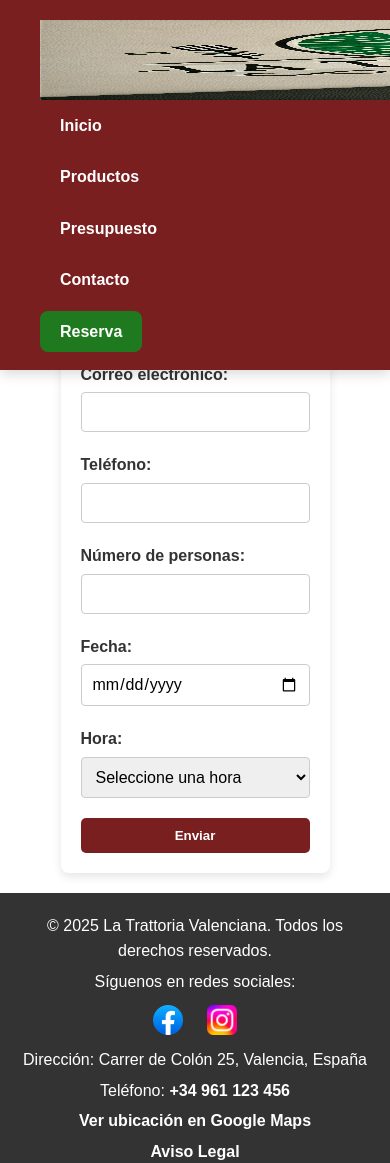
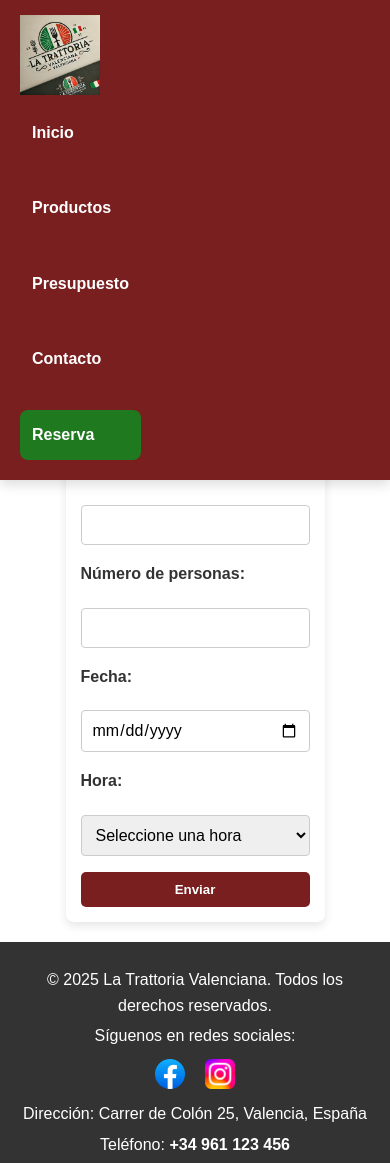
Before and after one commit to MarcoZonza/Marco_Zonza1_trabajoJAVASCRIPT, a plain HTML site: page views/reserva.html in a window 390 px wide. Shown: the top 1163 px of the page. Drawn offline with Linux system fonts and the light colour scheme.

Commit message:
Update reserva.css

```diff
--- a/css/reserva.css
+++ b/css/reserva.css
@@ -29,7 +29,9 @@ header {
 }
 
 .logo img {
-    height: 100px;
+    height: auto;
+    max-height: 100px;
+    width: auto;
     margin-right: 20px;
 }
 
@@ -73,11 +75,13 @@ h1 {
     text-align: center;
     color: #7a1f1f;
     margin-bottom: 20px;
+    font-size: 2rem;
 }
 
 form {
     display: flex;
     flex-direction: column;
+    gap: 1rem;
 }
 
 label {
@@ -92,11 +96,11 @@ input[type="number"],
 input[type="date"],
 select {
     padding: 10px;
-    margin-bottom: 20px;
     border: 1px solid #ccc;
     border-radius: 4px;
     font-size: 16px;
-    transition: border-color 0.3s;
+    transition: border-color 0.3s ease, box-shadow 0.3s ease;
+    width: 100%;
 }
 
 input[type="text"]:focus,
@@ -105,11 +109,14 @@ input[type="number"]:focus,
 input[type="date"]:focus,
 select:focus {
     border-color: #7a1f1f;
+    box-shadow: 0 0 5px rgba(122, 31, 31, 0.3);
+    outline: none;
 }
 
 nav ul li a:focus,
 button[type="submit"]:focus {
     outline: 2px solid #1f7a1f;
+    outline-offset: 2px;
 }
 
 button[type="submit"] {
@@ -120,21 +127,20 @@ button[type="submit"] {
     border-radius: 5px;
     font-weight: bold;
     cursor: pointer;
-    transition: background-color 0.3s;
+    transition: background-color 0.3s ease, transform 0.2s ease;
 }
 
 button[type="submit"]:hover {
     background-color: #1f7a1f;
+    transform: translateY(-2px);
 }
 
+/* Footer */
 footer {
     background-color: #333333;
     color: white;
     text-align: center;
     padding: 20px;
-    position: relative;
-    bottom: 0;
-    width: 100%;
     margin-top: auto;
 }
 
@@ -142,7 +148,7 @@ footer a {
     color: white;
     text-decoration: none;
     font-weight: bold;
-    transition: color 0.3s;
+    transition: color 0.3s ease;
 }
 
 footer a:hover {
@@ -151,48 +157,71 @@ footer a:hover {
 
 footer p {
     color: white;
+    margin: 5px 0;
 }
 
 .contact-info {
     color: white;
-    margin: 5px 0;
 }
 
 .social-media {
     margin-top: 10px;
+    display: flex;
+    justify-content: center;
+    gap: 20px;
 }
 
 .social-media a img {
     width: 30px;
     height: 30px;
-    margin: 0 10px;
-    transition: filter 0.3s;
+    transition: transform 0.3s ease, filter 0.3s ease;
 }
 
 .social-media a:hover img {
     filter: brightness(120%);
+    transform: scale(1.1);
 }
 
 @media (max-width: 768px) {
     header {
         flex-direction: column;
         align-items: flex-start;
+        padding: 15px 20px;
     }
 
     .logo img {
-        height: 80px;
+        max-height: 80px;
     }
 
     nav ul {
         flex-direction: column;
+        width: 100%;
     }
 
     nav ul li {
         margin: 5px 0;
     }
 
+    nav ul li a {
+        display: block;
+        padding: 0.75rem;
+    }
+
     .container {
         max-width: 90%;
         margin-top: 180px;
+        padding: 15px;
+    }
+
+    h1 {
+        font-size: 1.5rem;
     }
 }
+
+@media (prefers-reduced-motion: reduce) {
+    nav ul li a,
+    button[type="submit"],
+    .social-media a img {
+        transition: none;
+    }
+}
```
